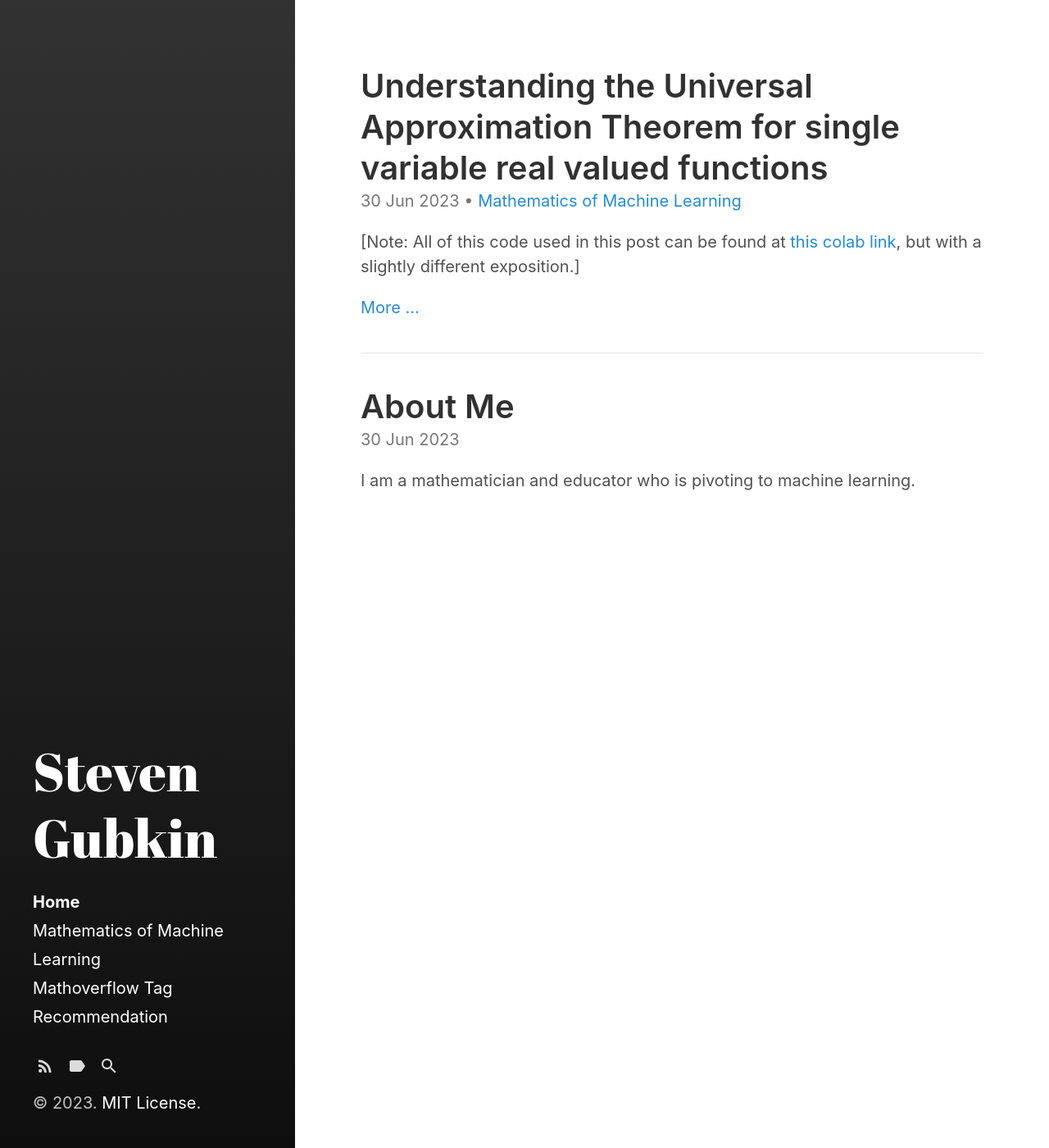
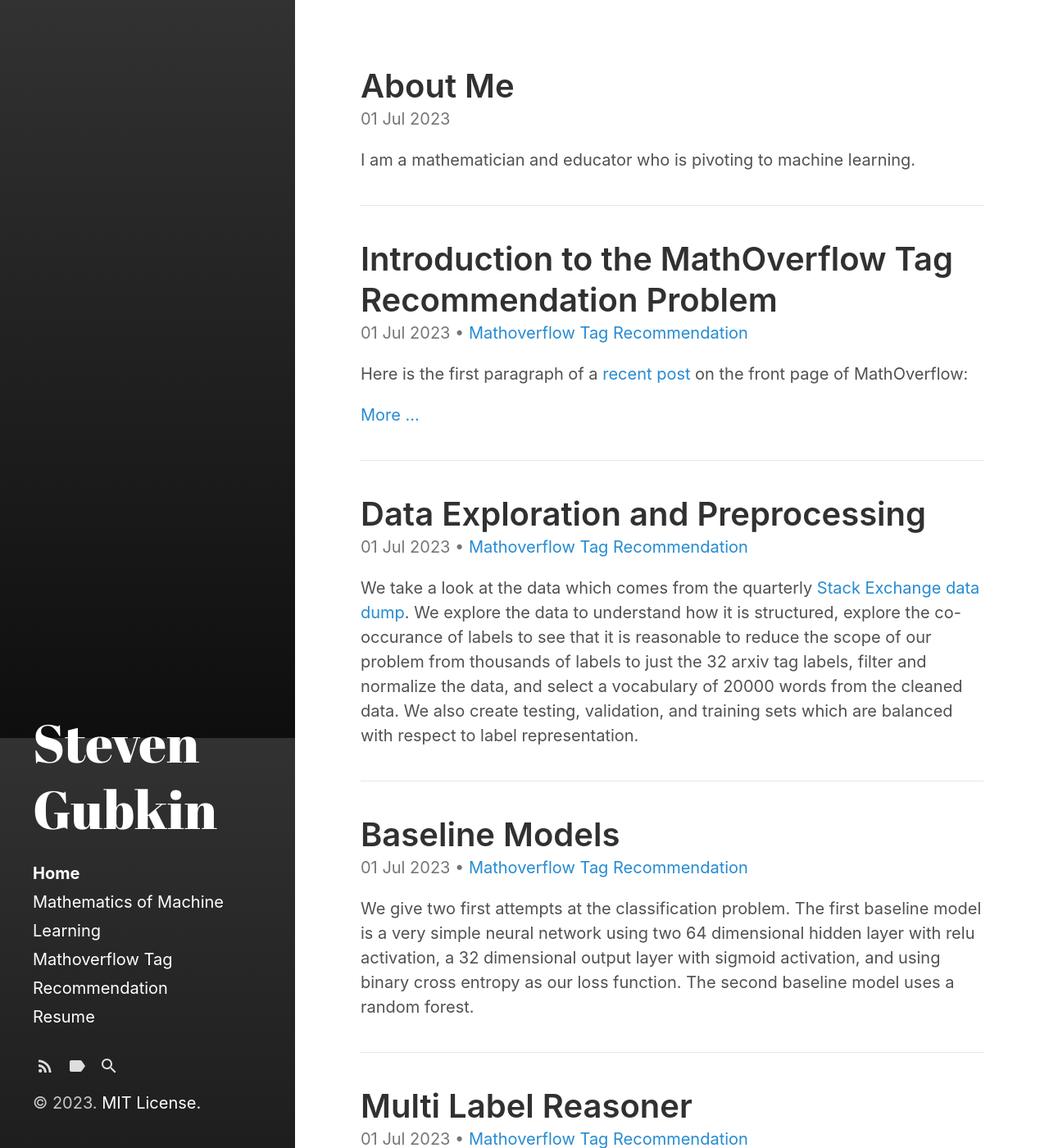
Before and after one commit to StevenGubkin/StevenGubkin.github.io, a Jekyll site: the page built from index.html, in a window 1280 px wide and 1400 px high. Shown: the whole window at 82% size. Built offline with Jekyll 4.4.1, drawn with Linux system fonts in a browser that asks for light colours; the list of posts is cut into pages by our own code; some of the changed text lies outside the part shown.

Commit message:
Lots of new content

```diff
--- a/_posts/2023-06-30-About-Me.md
+++ b/_posts/2023-06-30-About-Me.md
@@ -2,6 +2,7 @@
 layout: post
 title: About Me
 excerpt_separator:  <!--more-->
+date: 2023-07-01 00:00:05
 ---
 
 I am a mathematician and educator who is pivoting to machine learning.
--- /dev/null
+++ b/_posts/2023-07-01-Universal-MO-tag-intro.md
@@ -0,0 +1,26 @@
+---
+layout: post
+title: Introduction to the MathOverflow Tag Recommendation Problem
+categories:
+  - Mathoverflow Tag Recommendation
+date: 2023-07-01 00:00:04
+---
+
+Here is the first paragraph of a [recent post](https://mathoverflow.net/q/450133/1106) on the front page of MathOverflow:
+
+>Let $$X$$ be a connected qcqs scheme. We say that $$X$$ is a (étale) $$K(\pi,1)$$ if for every locally constant constructible abelian sheaf $$\mathscr{F}$$ on $$X$$ and every geometric point $$\overline{x}$$ the natural morphisms
+>
+>$$\mathrm{H}^i(\pi_1(X,\overline{x}),\mathscr{F}_x) \to \mathrm{H}^i_\text{ét}(X,\mathscr{F})$$
+>
+>are isomorphisms for all $$i\geq 0$$. (See section 4 on \[P. Achinger's Wild Ramification and $$K(\pi,1)$$ spaces\]\[1\] for a quick review on this.)
+
+Could you guess which tags might be used for this post based on the text?  Personally, I might guess "algebraic-geometry" and "étale-cohomology".
+
+In fact, the tags being used are "ag.algebraic-geometry", "at.algebraic-topology", "etale-cohomology", and "derham-cohomology".
+
+This is a multilabel text classification problem.  In this sequence of posts we will explore several different ways to tackle this problem with machine learning.
+
+- In [Data Exploration and Preprocessing]({% post_url 2023-07-02-data-exploration %})
+ we take a look at the data which comes from the quarterly [Stack Exchange data dump](https://archive.org/details/stackexchange).  We explore the data to understand how it is structured, explore the co-occurance of labels to see that it is reasonable to reduce the scope of our problem from thousands of labels to just the 32 arxiv tag labels, filter and normalize the data, and select a vocabulary of 20000 words from the cleaned data. We also create testing, validation, and training sets which are balanced with respect to label representation.
+- In [Baseline Models]({% post_url 2023-07-03-baseline-models %}) we give two first attempts at the classification problem.  The first baseline model is a very simple neural network using two 64 dimensional hidden layer with relu activation, a 32 dimensional output layer with sigmoid activation, and using binary cross entropy as our loss function.  The second baseline model uses a random forest.
+- In [Multilabel Reasoner]({% post_url 2023-07-04-multilabel-reasoner %}) we implement the model proposed in ["A novel reasoning mechanism for multi-label text classification"](https://doi.org/10.1016/j.ipm.2020.102441) by Ran Wang, Robert Ridley, Xi'ao Su, Weiguang Qu, and Xinyu Dai.
--- /dev/null
+++ b/_posts/2023-07-02-data-exploration.md
@@ -0,0 +1,10 @@
+---
+layout: post
+title: Data Exploration and Preprocessing
+categories:
+  - Mathoverflow Tag Recommendation
+date: 2023-07-01 00:00:03
+
+---
+
+We take a look at the data which comes from the quarterly [Stack Exchange data dump](https://archive.org/details/stackexchange).  We explore the data to understand how it is structured, explore the co-occurance of labels to see that it is reasonable to reduce the scope of our problem from thousands of labels to just the 32 arxiv tag labels, filter and normalize the data, and select a vocabulary of 20000 words from the cleaned data. We also create testing, validation, and training sets which are balanced with respect to label representation.
--- /dev/null
+++ b/_posts/2023-07-03-baseline-models.md
@@ -0,0 +1,10 @@
+---
+layout: post
+title: Baseline Models
+categories:
+  - Mathoverflow Tag Recommendation
+date: 2023-07-01 00:00:02
+
+---
+
+We give two first attempts at the classification problem.  The first baseline model is a very simple neural network using two 64 dimensional hidden layer with relu activation, a 32 dimensional output layer with sigmoid activation, and using binary cross entropy as our loss function.  The second baseline model uses a random forest.
--- /dev/null
+++ b/_posts/2023-07-04-multilabel-reasoner.md
@@ -0,0 +1,9 @@
+---
+layout: post
+title: Multi Label Reasoner
+categories:
+  - Mathoverflow Tag Recommendation
+date: 2023-07-01 00:00:01
+---
+
+We implement the model proposed in ["A novel reasoning mechanism for multi-label text classification"](https://doi.org/10.1016/j.ipm.2020.102441) by Ran Wang, Robert Ridley, Xi'ao Su, Weiguang Qu, and Xinyu Dai.
--- /dev/null
+++ b/category/resume.md
@@ -0,0 +1,54 @@
+---
+layout: category
+title: Resume
+---
+<img style="float:right;border-radius:50%;width:70px;padding:6px" src="avatar-man.jpg" />
+
+<span style="float:right;padding:6px">
+  steven.gubkin@gmail.com <br> mobile: (216) 246 - 2963
+</span>
+
+# Steven Gubkin
+
+## Executive Summary
+
+* Mathematics PhD in Several Complex Variables.
+* 7 years experience teaching at the college level.
+* New to machine learning, but making rapid progress.
+
+## Education & Qualifications
+
+* PhD Mathematics, Ohio State University, 2015
+    * [L<sup>2</sup> Mergelyan Theorems in Several Complex Variables](https://etd.ohiolink.edu/apexprod/rws_etd/send_file/send?accession=osu1430998320&disposition=inline)
+    * This thesis was in the broad area of "holomorphic approximation theory".  I am finding that this work is preparing me well to think deeply about machine learning, which also deals with approximations in function spaces.
+* BSc Mathematics, Case Western Reserve University, 2015
+* [Erdős institute data science bootcamp](https://www.erdosinstitute.org/certificates/spring-2023/data-science-boot-camp/steven-gubkin)
+    * Learned how to use numpy, pandas, and scikit-learn libraries.  Learned fundamentals of data science including data collection, exploration, and cleaning, regression and classification techniques, dimension reduction, clustering, and the basics of neural networks.
+    * Completed a project to translate American Sign Language to text.
+* The website you are currently browsing contains:
+    * An exposition of the creation of a [MathOverflow tag recommendation]({% post_url 2023-07-02-data-exploration %}) system.
+    * A few notes on the [mathematical underpinnings of machine learning](https://stevengubkin.github.io/category/math-of-machine-learning.html)
+
+## Working Experience
+
+#### Cleveland State University (Associate College Lecturer, 2016/08 - 2023/05)
+
+* Taught a wide variety of courses including Calculus, Linear Algebra, Multivariate Calculus, Complex Analysis, Abstract Algebra, Discrete Mathematics, and Number Theory.
+* Served on committees including Undergraduate Program Committee (helping to design and maintain our major/minor requirements, proposing new courses, etc) and several hiring committees.
+* Served as course coordinator for our Mathematics for Future Elementary Educators courses.
+    * I was committee chair and primary author of the [Ohio36](https://transfercredit.ohio.gov/educational-partners/educational-partner-initiatives/ohio-transfer-36/learning-outcomes) learning outcomes for these courses (TMM021 and TMM022), which are now the standards used to permit transferability of these courses in the state of Ohio.
+* Authored the following [intro proof textbook](https://github.com/StevenGubkin/intro-proof) which takes a natural deduction approach.
+
+
+#### Ohio State University (MOOC Developer, 2012/06 - 2016/06)
+
+* As a graduate student I assisted with the creation of one interactive online textbook and two MOOCs which were run by Ohio State through Coursera.
+    * This [open source online interactive Calculus textbook](https://ximera.osu.edu/mooculus/calculus1) is still in use by Ohio State.
+    * [Mooculus](https://github.com/ASCTech/mooculus/tree/master/public/khan-exercises/) was a fairly standard Calc 1 experience.  I wrote almost all of the interactive exercises for this course using Khan Academy's exercise framework.
+    * [M2O2C2](https://github.com/kisonecat/m2o2c2) was an interactive tensor algebra based multivariable calculus course.  I authored most of the "textbook" content for this course.  You can read my description of the course content [here](https://matheducators.stackexchange.com/a/139/117) if you are interested.
+
+
+
+
+
+<!--Format copied from [casualwriter's template](https://github.com/casualwriter/casual-markdown-cv/blob/main/resume.md?plain=1) -->
```
Also changed, not shown: category/math-of-machine-learning.md (line endings or trailing spaces).
